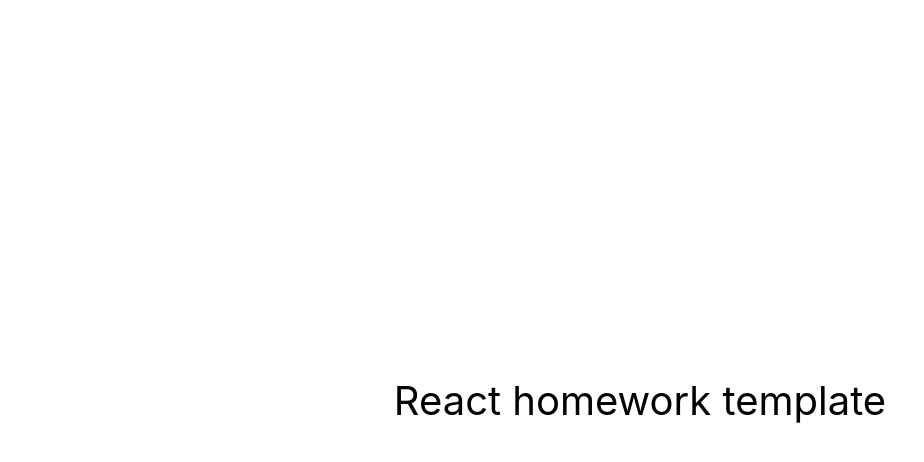
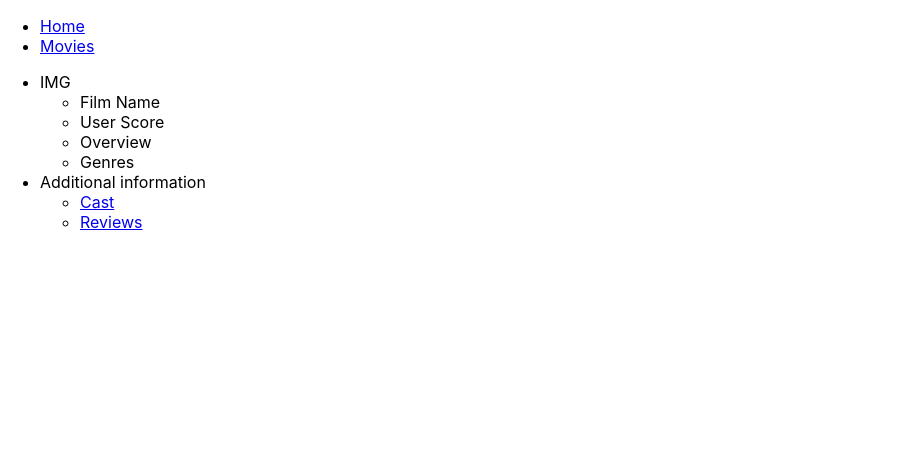
Before and after one commit to HennadiiBu/goit-react-hw-05-movies, a React (Create React App) app: page /movies in a window 1280 px wide. Shown: the top 462 px of the page, without its empty margins (0-924 px from the left). Built offline with nearby package versions, Linux system fonts and the light colour scheme.

Commit message:
navigation

```diff
--- a/src/components/App.jsx
+++ b/src/components/App.jsx
@@ -1,16 +1,20 @@
+import { Route, Routes } from 'react-router-dom';
+import Layuot from './Layuot';
+import Tranding from './Tranding/Tranding';
+import MoviesPage from 'pages/MoviesPage';
+import Review from './Review/Review';
+import Cast from './Cast/Cast';
+
 export const App = () => {
   return (
-    <div
-      style={{
-        height: '100vh',
-        display: 'flex',
-        justifyContent: 'center',
-        alignItems: 'center',
-        fontSize: 40,
-        color: '#010101'
-      }}
-    >
-      React homework template
-    </div>
+    <Routes>
+      <Route path="/" element={<Layuot />}>
+        <Route index element={<Tranding />} />
+        <Route path="movies" element={<MoviesPage />}>
+          <Route path="review" element={<Review />} />
+          <Route path="cast" element={<Cast />} />
+        </Route>
+      </Route>
+    </Routes>
   );
 };
--- /dev/null
+++ b/src/components/Cast/Cast.jsx
@@ -0,0 +1,19 @@
+import React from 'react';
+import { Link } from 'react-router-dom';
+
+function Cast() {
+  return (
+    <div>
+      {['hero - 1', 'hero - 2', 'hero - 3', 'hero - 4', 'hero - 5'].map(hero => {
+        return (
+          <ul>
+            <li key={hero}>
+                <Link to={`${hero}`}>IMG {hero} Character</Link></li>
+          </ul>
+        );
+      })}
+    </div>
+  );
+}
+
+export default Cast;
--- /dev/null
+++ b/src/components/Layuot.jsx
@@ -0,0 +1,20 @@
+import React from 'react';
+import { NavLink, Outlet } from 'react-router-dom';
+
+function Layuot() {
+  return (
+    <div>
+      <ul>
+        <li>
+          <NavLink to="/">Home</NavLink>
+        </li>
+        <li>
+          <NavLink to="/movies">Movies</NavLink>
+        </li>
+      </ul>
+      <Outlet/>
+    </div>
+  );
+}
+
+export default Layuot;
--- /dev/null
+++ b/src/components/Review/Review.jsx
@@ -0,0 +1,7 @@
+import React from 'react';
+
+function Review() {
+  return <div>Review</div>;
+}
+
+export default Review;
--- /dev/null
+++ b/src/components/Tranding/Tranding.jsx
@@ -0,0 +1,14 @@
+import React from 'react'
+
+function Tranding() {
+  return (
+    <div>
+        <h1>Tranding today</h1>
+        <ul>
+            <li>Film list</li>
+        </ul>
+    </div>
+  )
+}
+
+export default Tranding
--- a/src/index.js
+++ b/src/index.js
@@ -1,10 +1,13 @@
 import React from 'react';
 import ReactDOM from 'react-dom/client';
+import { BrowserRouter } from 'react-router-dom';
 import { App } from 'components/App';
 import './index.css';
 
 ReactDOM.createRoot(document.getElementById('root')).render(
   <React.StrictMode>
-    <App />
+    <BrowserRouter>
+      <App />
+    </BrowserRouter>
   </React.StrictMode>
 );
--- /dev/null
+++ b/src/pages/MoviesPage.jsx
@@ -0,0 +1,29 @@
+import React from 'react';
+import { NavLink } from 'react-router-dom';
+
+function MoviesPage() {
+  return (
+    <div>
+      <ul>
+        <li>IMG</li>
+        <ul>
+          <li>Film Name</li>
+          <li>User Score</li>
+          <li>Overview</li>
+          <li>Genres</li>
+        </ul>
+        <li>Additional information </li>
+        <ul>
+          <li>
+            <NavLink to="cast">Cast</NavLink>
+          </li>
+          <li>
+            <NavLink to="review">Reviews</NavLink>
+          </li>
+        </ul>
+      </ul>
+    </div>
+  );
+}
+
+export default MoviesPage;
```
Also changed, not shown: src/pages/HomePage.jsx (added).
